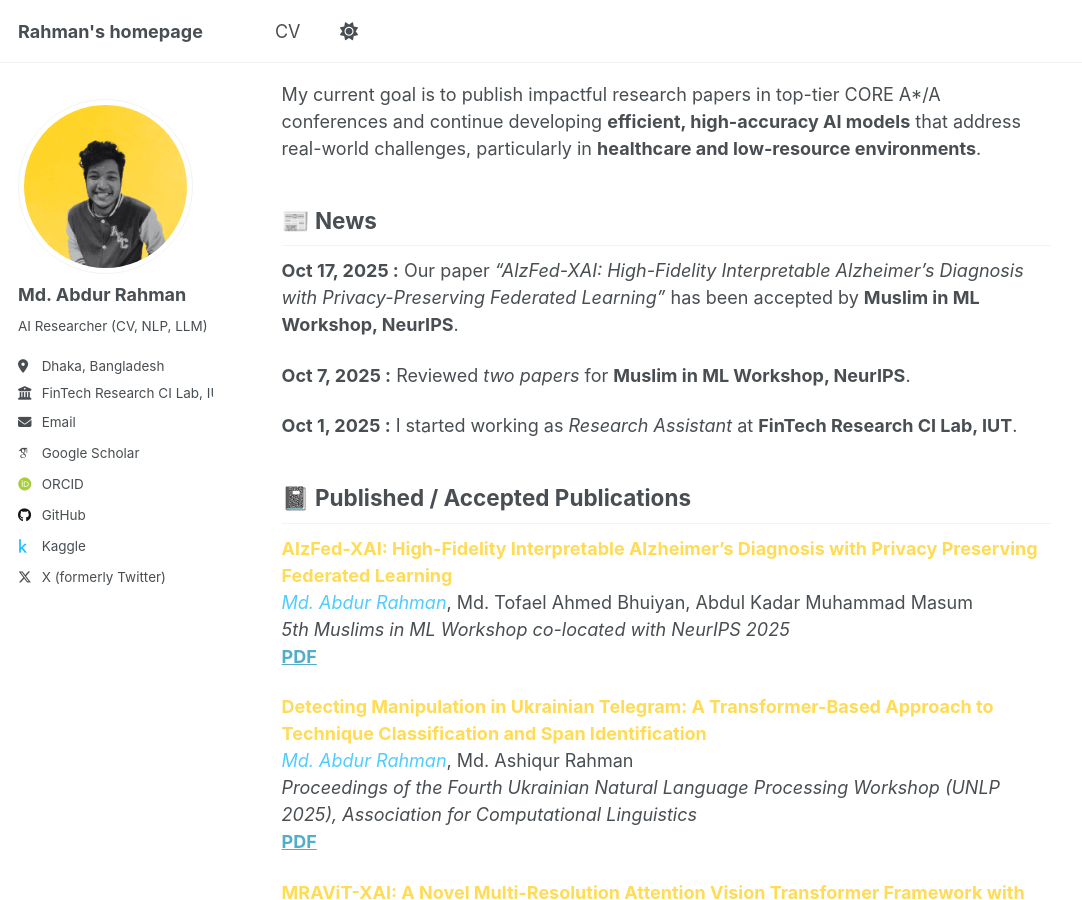
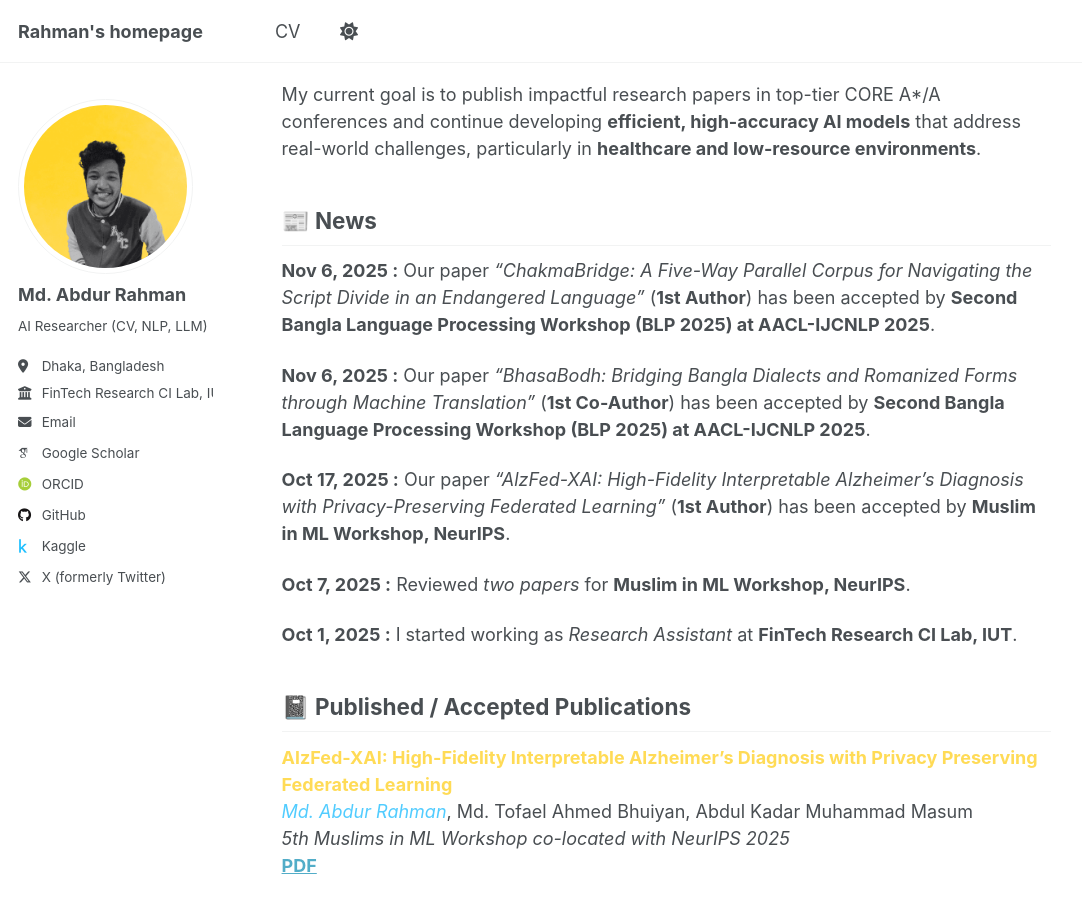
Before and after one commit to borhanitrash/borhanitrash.github.io, a Jekyll site: the page built from _pages/about.md, in a window 1280 px wide and 900 px high, scrolled down 386 px. Shown: the whole window, without its empty margins (0-1082 px from the left). Built offline with Jekyll 4.4.1, drawn with Linux system fonts in a browser that asks for light colours; some web fonts are replaced; a script that is not in the unit is left out.

Commit message:
Update news section with recent paper acceptances
Added new research paper acceptances and updated existing entries.

```diff
--- a/_pages/about.md
+++ b/_pages/about.md
@@ -21,7 +21,11 @@ My current goal is to publish impactful research papers in top-tier CORE A*/A co
 
 ## 📰 News
 
-**Oct 17, 2025 :**   Our paper *“AlzFed-XAI: High-Fidelity Interpretable Alzheimer’s Diagnosis with Privacy-Preserving Federated Learning”* has been accepted by **Muslim in ML Workshop, NeurIPS**.
+**Nov 6, 2025 :**   Our paper *“ChakmaBridge: A Five-Way Parallel Corpus for Navigating the Script Divide in an Endangered Language”* (**1st Author**) has been accepted by **Second Bangla Language Processing Workshop (BLP 2025) at AACL-IJCNLP 2025**.
+
+**Nov 6, 2025 :**   Our paper *“BhasaBodh: Bridging Bangla Dialects and Romanized Forms through Machine Translation”* (**1st Co-Author**) has been accepted by **Second Bangla Language Processing Workshop (BLP 2025) at AACL-IJCNLP 2025**.
+
+**Oct 17, 2025 :**   Our paper *“AlzFed-XAI: High-Fidelity Interpretable Alzheimer’s Diagnosis with Privacy-Preserving Federated Learning”* (**1st Author**) has been accepted by **Muslim in ML Workshop, NeurIPS**.
 
 **Oct 7, 2025 :**   Reviewed *two papers* for **Muslim in ML Workshop, NeurIPS**.
 
```
